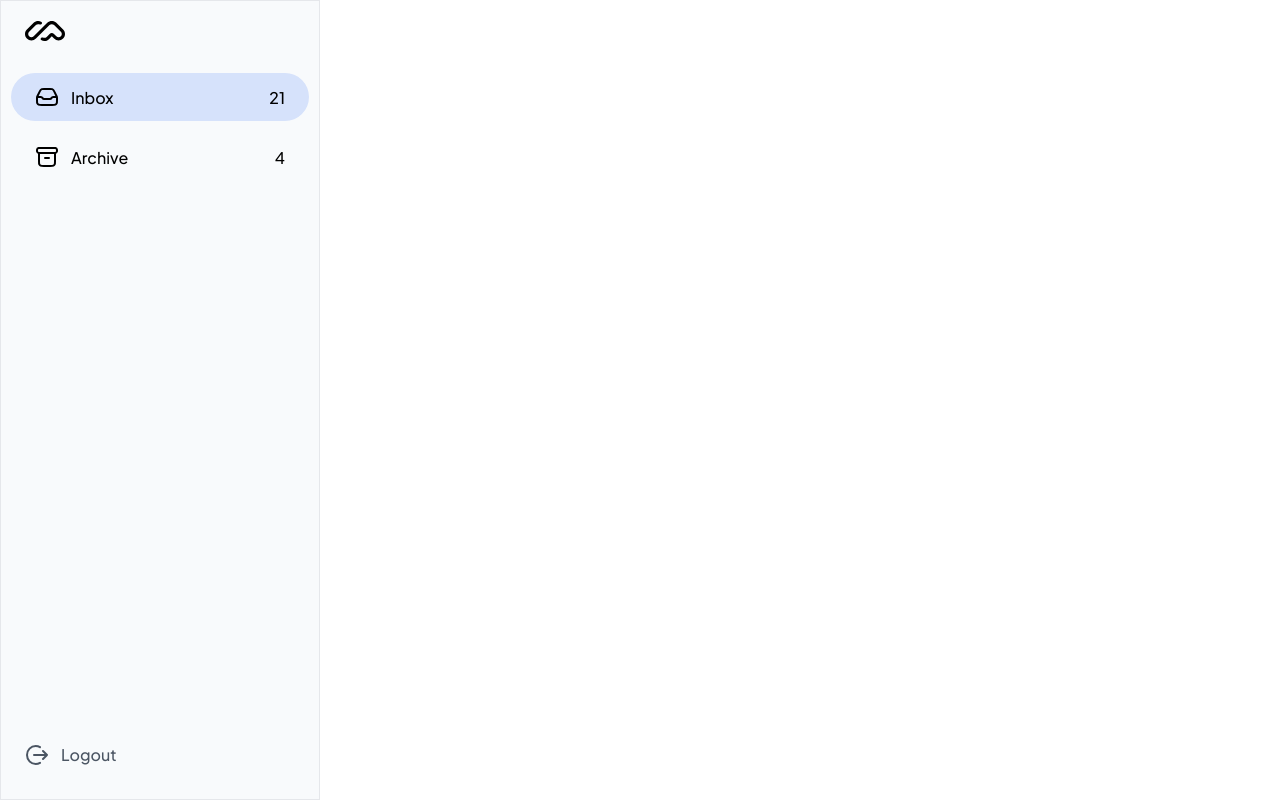
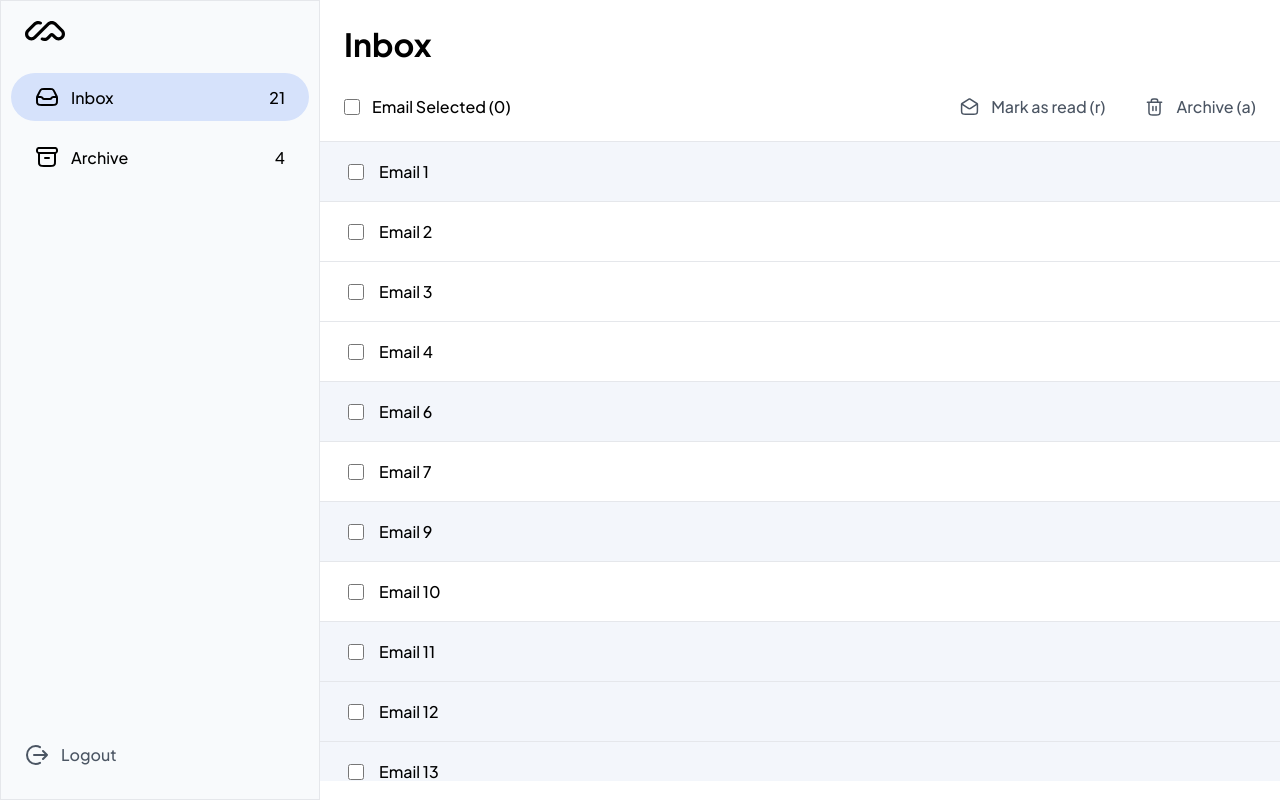
Before and after one commit to ZiadAlnagar/simple-vue3-email-app, a Nuxt app: page / in a window 1280 px wide. Built offline with nearby package versions, Linux system fonts and the light colour scheme.

Commit message:
Add index and archive pages

```diff
--- /dev/null
+++ b/components/EmailList.vue
@@ -0,0 +1,99 @@
+<template>
+  <div class="EmailList">
+    <TopNav :emails="emails" :selected="getSelected" />
+    <EmailView
+      v-if="isEmailOpen"
+      :is-email-open="isEmailOpen"
+      :email="emailRef"
+      @close-view="closeView"
+    />
+    <div class="EmailList-Container">
+      <Button
+        v-for="email in emails"
+        :key="email.id"
+        class="EmailList-Item"
+        :class="{ 'EmailList-Item--isUnread': !email.isRead }"
+        @click.prevent="openView(email)"
+      >
+        <input
+          v-model="email.isChecked"
+          type="checkbox"
+          class="Checkbox"
+          @click.stop=""
+        />
+        {{ email.subject }}
+      </Button>
+    </div>
+  </div>
+</template>
+
+<script lang="ts" setup>
+import type { Email } from "~/types/email";
+
+interface Props {
+  emails: Email[];
+}
+const props = defineProps<Props>();
+
+const isEmailOpen: Ref<boolean> = ref(false);
+const emailRef: Ref<Email> = ref({
+  id: -1,
+  folder: "INBOX",
+  isRead: true,
+  message: "",
+  subject: "",
+  isChecked: false,
+});
+
+const getSelected = computed(() =>
+  props.emails.filter(({ isChecked }) => isChecked === true),
+);
+
+const openView = (data: Email) => {
+  emailRef.value = data;
+  isEmailOpen.value = true;
+};
+
+const closeView = () => (isEmailOpen.value = false);
+</script>
+
+<style lang="scss" scoped>
+.EmailList {
+  display: flex;
+  flex-direction: column;
+  gap: 24px;
+
+  &-Container {
+    display: flex;
+    flex-direction: column;
+    overflow-y: scroll;
+    height: 80vh;
+  }
+
+  &-Item {
+    display: flex;
+    height: 60px;
+    padding: 20px 24px;
+    align-items: center;
+    border-top: 1px solid #e5e7eb;
+    transition: background 150ms ease-in-out;
+
+    &:last-child {
+      border-bottom: 1px solid #e5e7eb;
+    }
+
+    &:hover {
+      background: #d1e2ff;
+    }
+
+    &--isUnread {
+      background: #f3f6fb;
+    }
+
+    .Checkbox {
+      width: 16px;
+      height: 16px;
+    }
+  }
+}
+</style>
--- /dev/null
+++ b/components/EmailView.vue
@@ -0,0 +1,129 @@
+<template>
+  <div class="EmailView">
+    <div class="Overlay" @click.prevent="closeView" />
+    <div class="EmailView-Panel">
+      <div class="EmailView-Actions">
+        <Button @click.prevent="closeView">
+          <template #icon>
+            <IconXMark />
+          </template>
+          Close (Esc)
+        </Button>
+        <div class="Email-Actions">
+          <Button @click.prevent="dispatcher([email.id], 'isRead')">
+            <template #icon>
+              <IconOpenMail />
+            </template>
+            Mark as read (r)
+          </Button>
+          <Button @click.prevent="handleArchiveClick(email.id)">
+            <template #icon>
+              <IconTrash />
+            </template>
+            Archive (a)
+          </Button>
+        </div>
+      </div>
+      <div class="EmailView-Content">
+        <h2 class="EmailView-Subject">
+          {{ email.subject }}
+        </h2>
+        <p class="EmailView-Message">
+          {{ email.message }}
+        </p>
+      </div>
+    </div>
+  </div>
+</template>
+
+<script lang="ts" setup>
+import type { Email } from "~/types/email";
+
+interface Props {
+  email: Email;
+}
+const props = defineProps<Props>();
+
+const emit = defineEmits(["closeView"]);
+
+const closeView = () => emit("closeView");
+
+useEmailKeyboardActions(props.email.id, closeView);
+
+const dispatcher = useEmailDispatcher();
+
+const handleArchiveClick = (id: number) => {
+  dispatcher([id], "archive");
+  closeView();
+};
+</script>
+
+<style lang="scss" scoped>
+.EmailView {
+  position: fixed;
+  z-index: 5;
+  inset: 0;
+  width: 100%;
+  height: 100%;
+
+  &-Panel {
+    position: absolute;
+    top: 0;
+    right: 0;
+    background: white;
+    z-index: 15;
+    display: flex;
+    min-width: 648px;
+    width: 50%;
+    height: 100vh;
+    padding: 32px;
+    flex-direction: column;
+    align-items: flex-start;
+    gap: 32px;
+    flex-shrink: 0;
+    animation: slide 150ms ease-out both;
+  }
+
+  &-Actions {
+    display: flex;
+    width: 100%;
+    justify-content: space-between;
+    color: $secondary-color;
+
+    .Email-Actions {
+      display: flex;
+      align-items: center;
+      gap: 40px;
+    }
+  }
+
+  &-Content {
+    display: flex;
+    flex-direction: column;
+    gap: 20px;
+  }
+
+  &-Subject {
+    color: $primary-color;
+    font-weight: 500;
+    font-size: 20px;
+    margin: 0;
+  }
+
+  &-Message {
+    color: $secondary-color;
+    font-weight: 500;
+    margin: 0;
+  }
+
+  .Overlay {
+    position: absolute;
+    z-index: 10;
+    inset: 0;
+    width: 100%;
+    height: 100%;
+    background: rgba(76, 87, 100, 0.8);
+    animation: fade 150ms ease-in-out both;
+  }
+}
+</style>
--- /dev/null
+++ b/components/TopNav.vue
@@ -0,0 +1,98 @@
+<template>
+  <div class="TopNav">
+    <div class="TopNav-Selected">
+      <input
+        id="selected"
+        v-model="isChecked"
+        type="checkbox"
+        @change="handleSelectAll"
+      />
+      Email Selected ({{ selected.length }})
+    </div>
+    <div class="TopNav-Actions">
+      <Button
+        class="TopNav-Action"
+        @click.prevent="dispatcher(selectedEmailIds, 'isRead')"
+      >
+        <template #icon>
+          <IconOpenMail />
+        </template>
+        Mark as read (r)
+      </Button>
+      <Button
+        class="TopNav-Action"
+        @click.prevent="dispatcher(selectedEmailIds, 'archive')"
+      >
+        <template #icon>
+          <IconTrash />
+        </template>
+        Archive (a)
+      </Button>
+    </div>
+  </div>
+</template>
+
+<script lang="ts" setup>
+import type { Email } from "~/types/email";
+
+interface Props {
+  emails: Email[];
+  selected: Email[];
+}
+const props = defineProps<Props>();
+
+const dispatcher = useEmailDispatcher();
+
+const { setIsChecked } = useEmailStore();
+
+const allEmailIds = computed(() => props.emails.map(({ id }) => id));
+const selectedEmailIds = computed(() => props.selected.map(({ id }) => id));
+
+const { replaceIds } = useEmailKeyboardActions();
+
+const isChecked: Ref<boolean> = ref(false);
+
+const handleSelectAll = () => {
+  if (!isChecked.value) {
+    setIsChecked(allEmailIds.value, false);
+  } else setIsChecked(allEmailIds.value, true);
+
+  replaceIds(selectedEmailIds.value);
+};
+
+watch(selectedEmailIds, (to, from) => {
+  if (to !== from) {
+    replaceIds(selectedEmailIds.value);
+  }
+});
+</script>
+
+<style lang="scss" scoped>
+.TopNav {
+  padding: 0 24px;
+  display: flex;
+  justify-content: space-between;
+  align-items: center;
+  text-wrap: nowrap;
+  min-width: 640px;
+
+  &-Selected {
+    display: flex;
+    gap: 12px;
+    font-weight: 500;
+    align-items: center;
+
+    #selected {
+      width: 16px;
+      height: 16px;
+      margin: 0;
+    }
+  }
+
+  &-Actions {
+    display: flex;
+    gap: 40px;
+    color: $secondary-color;
+  }
+}
+</style>
--- /dev/null
+++ b/pages/archive.vue
@@ -0,0 +1,25 @@
+<template>
+  <div class="Homepage">
+    <h1 class="Homepage-Title">Archive</h1>
+    <EmailList :emails="emailStore.getArchived" />
+  </div>
+</template>
+
+<script lang="ts" setup>
+const emailStore = useEmailStore();
+</script>
+
+<style lang="scss" scoped>
+.Homepage {
+  display: flex;
+  padding-top: 24px;
+  flex-direction: column;
+  gap: 32px;
+  flex: 1 0 0;
+
+  &-Title {
+    margin: 0 24px;
+    text-align: start;
+  }
+}
+</style>
--- /dev/null
+++ b/pages/index.vue
@@ -0,0 +1,25 @@
+<template>
+  <div class="Homepage">
+    <h1 class="Homepage-Title">Inbox</h1>
+    <EmailList :emails="emailStore.getInbox" />
+  </div>
+</template>
+
+<script lang="ts" setup>
+const emailStore = useEmailStore();
+</script>
+
+<style lang="scss" scoped>
+.Homepage {
+  display: flex;
+  padding-top: 24px;
+  flex-direction: column;
+  gap: 32px;
+  flex: 1 0 0;
+
+  &-Title {
+    margin: 0 24px;
+    text-align: start;
+  }
+}
+</style>
```
